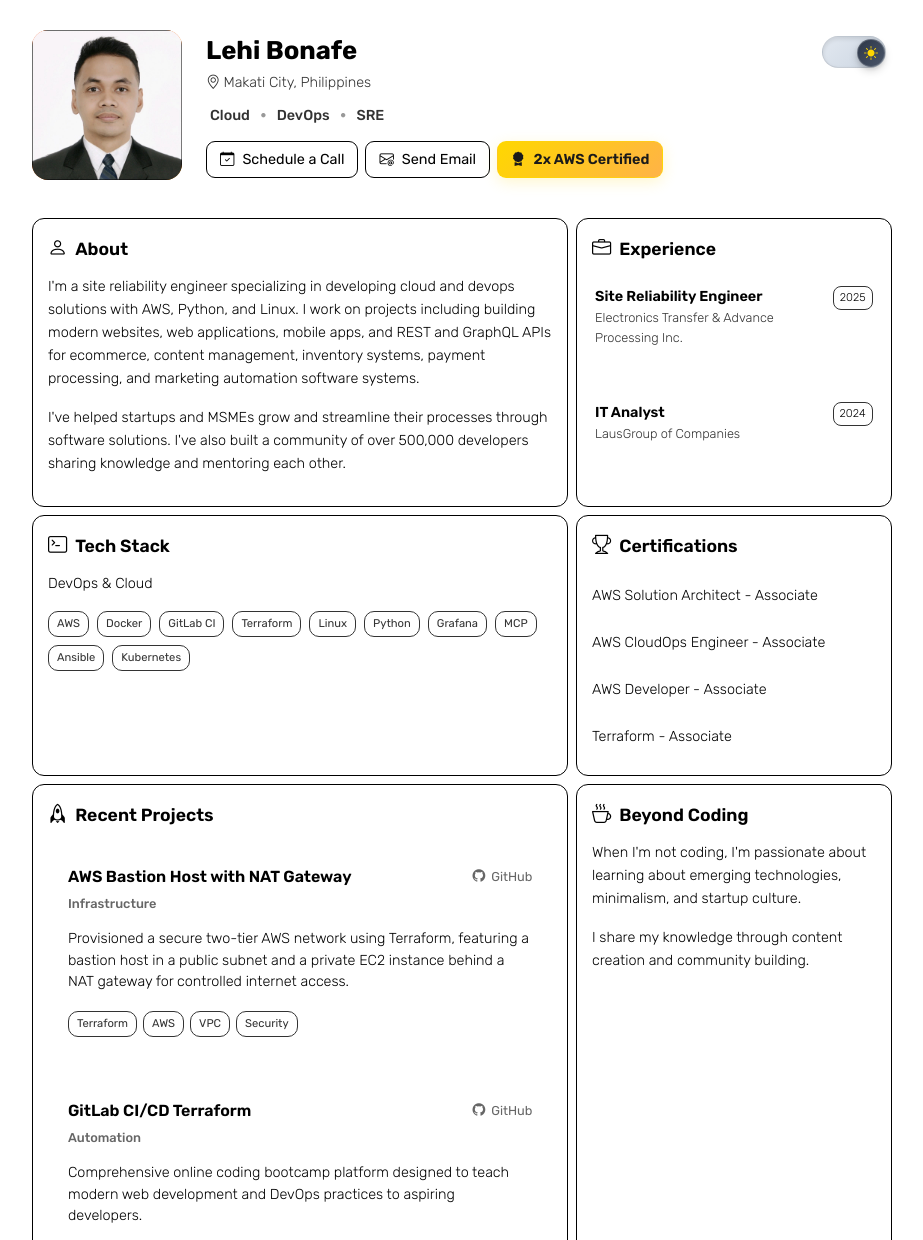
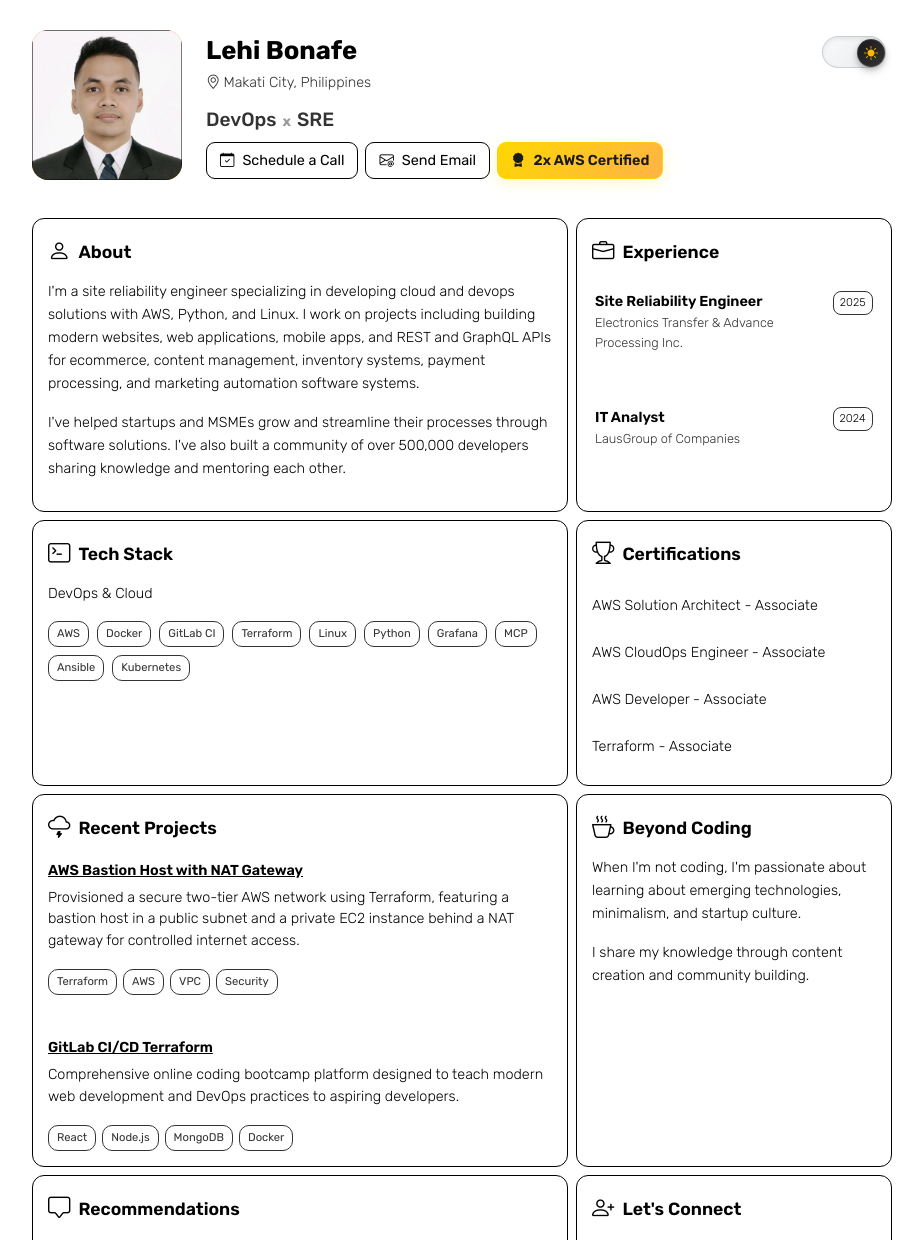
Before and after one commit to lehibonafe/portfolio, a plain HTML site: page index.html in a window 1280 px wide. Shown: the top 1240 px of the page, without its empty margins (178-1101 px from the left). Drawn offline with nearby package versions, Linux system fonts and the light colour scheme.

Commit message:
modified spacing

```diff
--- a/index.html
+++ b/index.html
@@ -50,10 +50,8 @@
                     Makati City, Philippines
                 </div>
                 <div class="title">
-                    <span class="title-item">Cloud</span>
-                    <span class="title-separator">•</span>
                     <span class="title-item">DevOps</span>
-                    <span class="title-separator">•</span>
+                    <span class="title-separator">x</span>
                     <span class="title-item">SRE</span>
                 </div>
                 <div class="action-buttons">
@@ -187,7 +185,7 @@
         <!-- Recent Projects -->
         <div class="card">
             <div class="section-title">
-                <i class="bi bi-rocket section-icon"></i>
+                <i class="bi bi-cloud-lightning section-icon"></i>
                 Recent Projects
             </div>
 
@@ -195,22 +193,12 @@
                 <div class="project-card">
                     <div class="project-content">
                         <div class="project-header-row">
-                            <h3 class="project-title">AWS Bastion Host with NAT Gateway</h3>
-                            <a href="https://github.com/lehibonafe/AWS_Bastion_Host_with_NAT_Gateway-Terraform"
-                                target="_blank" class="project-link project-link-desktop">
-                                <i class="bi bi-github"></i>
-                                GitHub
-                            </a>
+                            <h3 class="project-title">
+                                <a href="">AWS Bastion Host with NAT Gateway</a>
+                            </h3>
                         </div>
                         <div class="project-info">
-                            <div class="project-meta">
-                                <span class="project-type">Infrastructure</span>
-                                <a href="https://github.com/lehibonafe/AWS_Bastion_Host_with_NAT_Gateway-Terraform"
-                                    target="_blank" class="project-link project-link-mobile">
-                                    <i class="bi bi-github"></i>
-                                    GitHub
-                                </a>
-                            </div>
+
                             <p class="project-description">Provisioned a secure two-tier AWS network using Terraform,
                                 featuring a bastion host in a public subnet and a private EC2 instance behind a NAT
                                 gateway
@@ -228,20 +216,13 @@
                 <div class="project-card">
                     <div class="project-content">
                         <div class="project-header-row">
-                            <h3 class="project-title">GitLab CI/CD Terraform</h3>
-                            <a href="#" class="project-link project-link-desktop">
-                                <i class="bi bi-github"></i>
-                                GitHub
-                            </a>
+                            <h3 class="project-title">
+                                <a href="">GitLab CI/CD Terraform</a>
+
+                            </h3>
                         </div>
                         <div class="project-info">
-                            <div class="project-meta">
-                                <span class="project-type">Automation</span>
-                                <a href="#" class="project-link project-link-mobile">
-                                    <i class="bi bi-github"></i>
-                                    GitHub
-                                </a>
-                            </div>
+
                             <p class="project-description">Comprehensive online coding bootcamp platform designed to
                                 teach
                                 modern web development and DevOps practices to aspiring developers.</p>
@@ -335,7 +316,7 @@
         <!-- Connect -->
         <div class="card">
             <div class="section-title">
-                <i class="bi bi-person-lines-fill section-icon"></i>
+                <i class="bi bi-person-plus section-icon"></i>
                 Let's Connect
             </div>
 
--- a/style.css
+++ b/style.css
@@ -172,24 +172,24 @@
 .toggle-track {
     width: 64px;
     height: 32px;
-    background: linear-gradient(135deg, #2d3748, #4a5568);
+    background: linear-gradient(135deg, #1a1a1a, #333333);
     border-radius: 16px;
     position: relative;
     transition: all 0.4s cubic-bezier(0.4, 0, 0.2, 1);
-    border: 1px solid rgba(255, 255, 255, 0.1);
-    box-shadow: inset 0 2px 4px rgba(0, 0, 0, 0.3);
+    border: 1px solid rgba(255, 255, 255, 0.2);
+    box-shadow: inset 0 2px 4px rgba(0, 0, 0, 0.4);
 }
 
 body.light-theme .toggle-track {
-    background: linear-gradient(135deg, #e2e8f0, #cbd5e1);
-    border-color: rgba(0, 0, 0, 0.1);
-    box-shadow: inset 0 2px 4px rgba(0, 0, 0, 0.1);
+    background: linear-gradient(135deg, #f8f9fa, #e9ecef);
+    border-color: rgba(0, 0, 0, 0.15);
+    box-shadow: inset 0 2px 4px rgba(0, 0, 0, 0.08);
 }
 
 .toggle-thumb {
     width: 28px;
     height: 28px;
-    background: linear-gradient(135deg, #ffffff, #f7fafc);
+    background: linear-gradient(135deg, #ffffff, #f8f9fa);
     border-radius: 50%;
     position: absolute;
     top: 2px;
@@ -198,14 +198,15 @@
     display: flex;
     align-items: center;
     justify-content: center;
-    box-shadow: 0 4px 8px rgba(0, 0, 0, 0.2), 0 2px 4px rgba(0, 0, 0, 0.1);
-    border: 1px solid rgba(255, 255, 255, 0.2);
+    box-shadow: 0 4px 8px rgba(0, 0, 0, 0.25), 0 2px 4px rgba(0, 0, 0, 0.15);
+    border: 1px solid rgba(0, 0, 0, 0.1);
 }
 
 body.light-theme .toggle-thumb {
     transform: translateX(32px);
-    background: linear-gradient(135deg, #2d3748, #4a5568);
-    box-shadow: 0 4px 8px rgba(0, 0, 0, 0.15), 0 2px 4px rgba(0, 0, 0, 0.1);
+    background: linear-gradient(135deg, #1a1a1a, #333333);
+    box-shadow: 0 4px 8px rgba(0, 0, 0, 0.2), 0 2px 4px rgba(0, 0, 0, 0.15);
+    border: 1px solid rgba(255, 255, 255, 0.1);
 }
 
 .dark-icon,
@@ -216,13 +217,13 @@
 }
 
 .dark-icon {
-    color: #4a5568;
+    color: #666666;
     opacity: 1;
     transform: rotate(0deg);
 }
 
 .light-icon {
-    color: #ffd700;
+    color: #ffb700;
     opacity: 0;
     transform: rotate(180deg);
 }
@@ -347,35 +348,37 @@
 
     .profile-info .title {
         justify-content: center;
+        padding-right: 30px;
     }
 }
 
 .profile-info .title {
     color: white;
     font-size: 1.1rem;
-    margin-bottom: 10px;
+    margin-bottom: 13px;
+    margin-top: 16px;
     font-weight: 400;
     display: flex;
-    align-items: center;
+    align-items: baseline;
     gap: 6px;
-    flex-wrap: wrap;
+    flex-wrap: nowrap;
 }
 
 .title-item {
     display: inline-block;
-    padding: 4px 4px;
-    font-size: 0.9rem;
+    font-size: 1.2rem;
     font-weight: 500;
     transition: all 0.3s ease;
+    line-height: 1;
 }
 
-.title-item:hover {
-    transform: translateY(-1px);
-}
 
 .title-separator {
     color: rgba(255, 255, 255, 0.5);
     font-weight: bold;
+    font-size: 0.9rem;
+    line-height: 1;
+    display: inline-block;
 }
 
 .action-buttons {
@@ -476,6 +479,13 @@
         text-align: center;
         justify-content: center;
     }
+
+    /* Make the certified button full width below them */
+    .action-buttons .btn-certified {
+        flex-basis: 100%;
+        text-align: center;
+        justify-content: center;
+    }
 }
 
 
@@ -494,7 +504,7 @@
 }
 
 .section-icon {
-    font-size: 1.2rem;
+    font-size: 1.4rem;
 }
 
 .view-all {
@@ -587,7 +597,6 @@
 }
 
 .project-content {
-    padding: 20px 20px 0;
     display: flex;
     flex-direction: column;
 }
@@ -607,10 +616,14 @@
     font-weight: 600;
     color: #f0f0f0;
     margin: 0;
-    font-size: 1rem;
+    font-size: .9rem;
     line-height: 1.3;
     flex: 1;
 }
+.project-title a {
+    color: white;
+}
+
 
 .project-meta {
     display: flex;
@@ -685,11 +698,33 @@
     color: white;
 }
 
+.project-arrow-link {
+    display: inline-flex;
+    align-items: center;
+    justify-content: center;
+    width: 20px;
+    height: 20px;
+    text-decoration: none;
+    color: #d0d0d0;
+    border-radius: 4px;
+    transition: all 0.3s ease;
+    margin-left: 6px;
+    vertical-align: middle;
+}
+
+.project-arrow-link:hover {
+    color: white;
+    background: rgba(255, 255, 255, 0.1);
+    transform: translateY(-1px);
+}
+
 /* Light theme project styles */
 body.light-theme .project-title {
     color: black;
 }
-
+body.light-theme .project-title a {
+    color: black;
+}
 body.light-theme .project-type {
     color: #666;
 }
@@ -715,6 +750,15 @@
 
 body.light-theme .project-link:hover {
     color: #333;
+}
+
+body.light-theme .project-arrow-link {
+    color: #666;
+}
+
+body.light-theme .project-arrow-link:hover {
+    color: #333;
+    background: rgba(0, 0, 0, 0.05);
 }
 
 /* Light theme recommendations */
```
